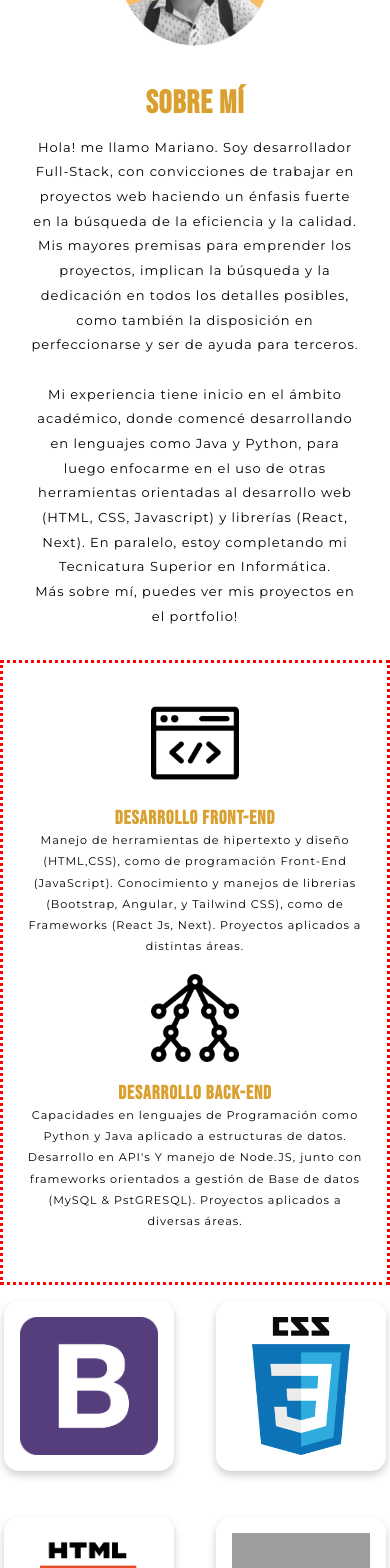
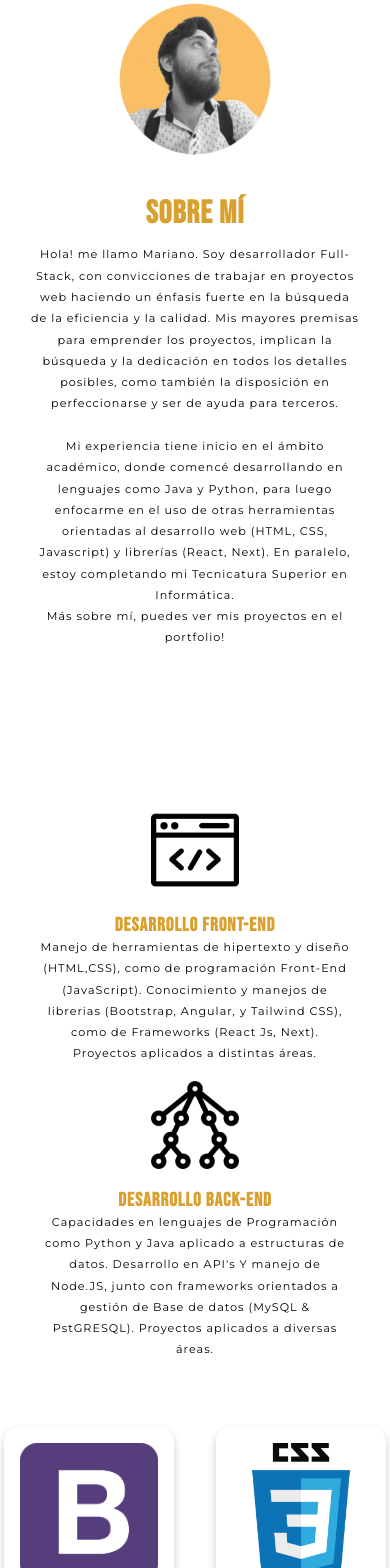
Before and after one commit to marianocoderx/project-portfolio, a React (Vite) app: page / in a window 390 px wide. Shown: the part 840-2408 px from the top of the page. Built offline with nearby package versions, Linux system fonts and the light colour scheme; grey boxes are pictures that could not be loaded.

Commit message:
fixing page measures

```diff
--- a/src/stylesheets/about.css
+++ b/src/stylesheets/about.css
@@ -42,7 +42,7 @@
 /* Pantallas pequeñas (hasta 768px) */
 @media screen and (max-width: 768px) {
   .aboutContainer {
-    height: 800px; /* Aumenta la altura del contenedor */
+    height: 930px; /* Aumenta la altura del contenedor */
   }
 
   .selfDescription img {
@@ -51,7 +51,7 @@
 
   .selfDescription p {
     padding: 0px 30px; /* Aumenta el padding */
-    font-size: small; /* Disminuye el tamaño de la letra */
+    font-size: 0.7em; /* Disminuye el tamaño de la letra */
   }
 }
 
--- a/src/stylesheets/contact.css
+++ b/src/stylesheets/contact.css
@@ -91,9 +91,21 @@ Button:hover {
 
 /* Media Query para pantallas más pequeñas (máximo 480px) */
 @media only screen and (max-width: 480px) {
+
+  .formContainer {
+    width: 100%; /* Abarcar todo el ancho para pantallas aún más pequeñas */
+  }
+
+  .form-control,
+  textarea,
+  Button {
+    padding: 8px; /* Ajusta aún más el espacio interno de los campos de entrada y el botón para pantallas aún más pequeñas */
+    margin-bottom: 10px; /* Aumenta aún más el espacio entre los campos de entrada y el botón para pantallas aún más pequeñas */
+    width: 100%;
+  }
+
   .formContainer {
     width: 95%; /* Aumenta aún más el ancho del formulario para pantallas aún más pequeñas */
-    padding: 15px; /* Ajusta aún más el espacio interno del formulario para pantallas aún más pequeñas */
   }
 
   .form-control,
@@ -112,7 +124,6 @@ Button:hover {
   align-items: center;
   border: 1px solid #ccc;
   border-radius: 8px;
-  padding: 30px; /* Espacio interno del formulario por defecto */
 }
 
 .form-group {
--- a/src/stylesheets/footer.css
+++ b/src/stylesheets/footer.css
@@ -49,14 +49,15 @@
 /* Media Query para pantallas más pequeñas (máximo 768px) */
 @media only screen and (max-width: 768px) {
   .footerContainer {
-    height: 290px;
+    height: 300px;
     align-items: center; /* Alinea verticalmente en el centro */
     justify-content: center;
   }
 
   .footerOptions {
+    font-size: 0.8em;
     flex-direction: column;
-    gap: 12px;
+    gap: 15px;
     padding-top: 20px;
     padding-right: 32px;
     align-items: center; /* Alinea verticalmente en el centro */
@@ -64,7 +65,8 @@
 
   .copyright {
     padding-top: 20px;
-    padding-bottom: 20px;
+    padding-bottom: 5px;
+    font-size: 0.8em;
   }
 
 }
--- a/src/stylesheets/services.css
+++ b/src/stylesheets/services.css
@@ -63,10 +63,12 @@
 
     .servicesContainer h1 {
         font-size: 1.5rem; /* Ajusta según sea necesario para pantallas más pequeñas */
+        padding-left: 30px;
+        padding-right: 30px;
     }
 
-    .servicesContainer p {
-        font-size: small; /* Ajusta según sea necesario para pantallas más pequeñas */
+    .text-servicesContainer p {
+        font-size: 0.8em; /* Ajusta según sea necesario para pantallas más pequeñas */
         padding-left: 30px;
         padding-right: 30px;
     }
--- a/src/stylesheets/tools.css
+++ b/src/stylesheets/tools.css
@@ -65,16 +65,20 @@
   .text-grid-container {
     padding: 20px; /* Ajuste de padding izquierdo y derecho más corto */
     height: auto; /* Ajuste de altura para pantallas pequeñas */
-    border: 3px dotted red;
     padding-bottom: 50px;
+    padding-top: 0px;
   }
 
   .text-grid-container h2 {
     font-size: 1.2em; /* Ajuste de tamaño de letra para pantallas pequeñas */
+    padding-left: 20px;
+    padding-right: 20px;
   }
 
   .text-grid-container p {
     font-size: 0.7em; /* Ajuste de tamaño de letra para pantallas pequeñas */
+    padding-left: 20px;
+    padding-right: 20px;
   }
 
   .text-grid-container img {
```
Also changed, not shown: src/stylesheets/card.css (line endings or trailing spaces).
